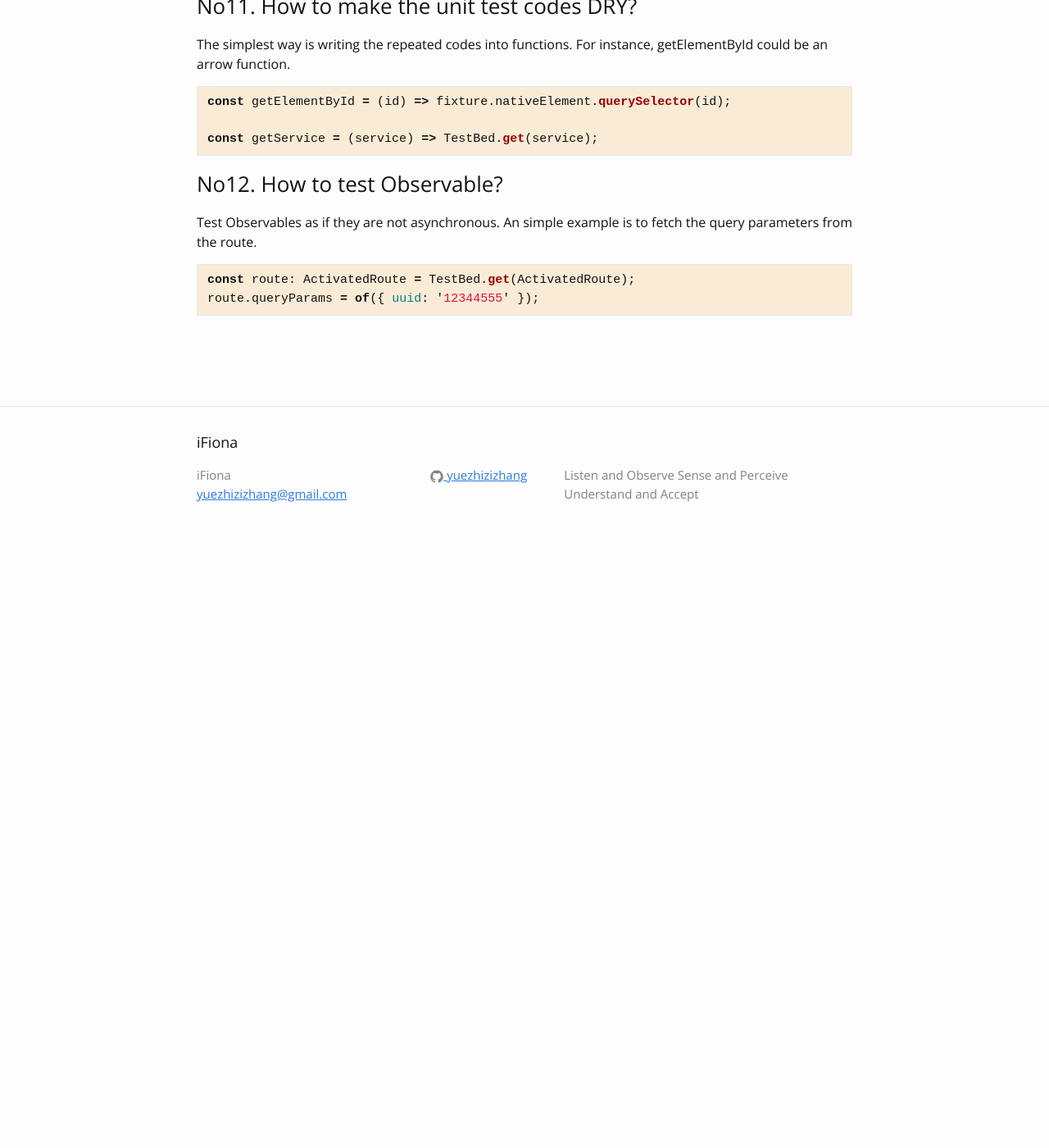
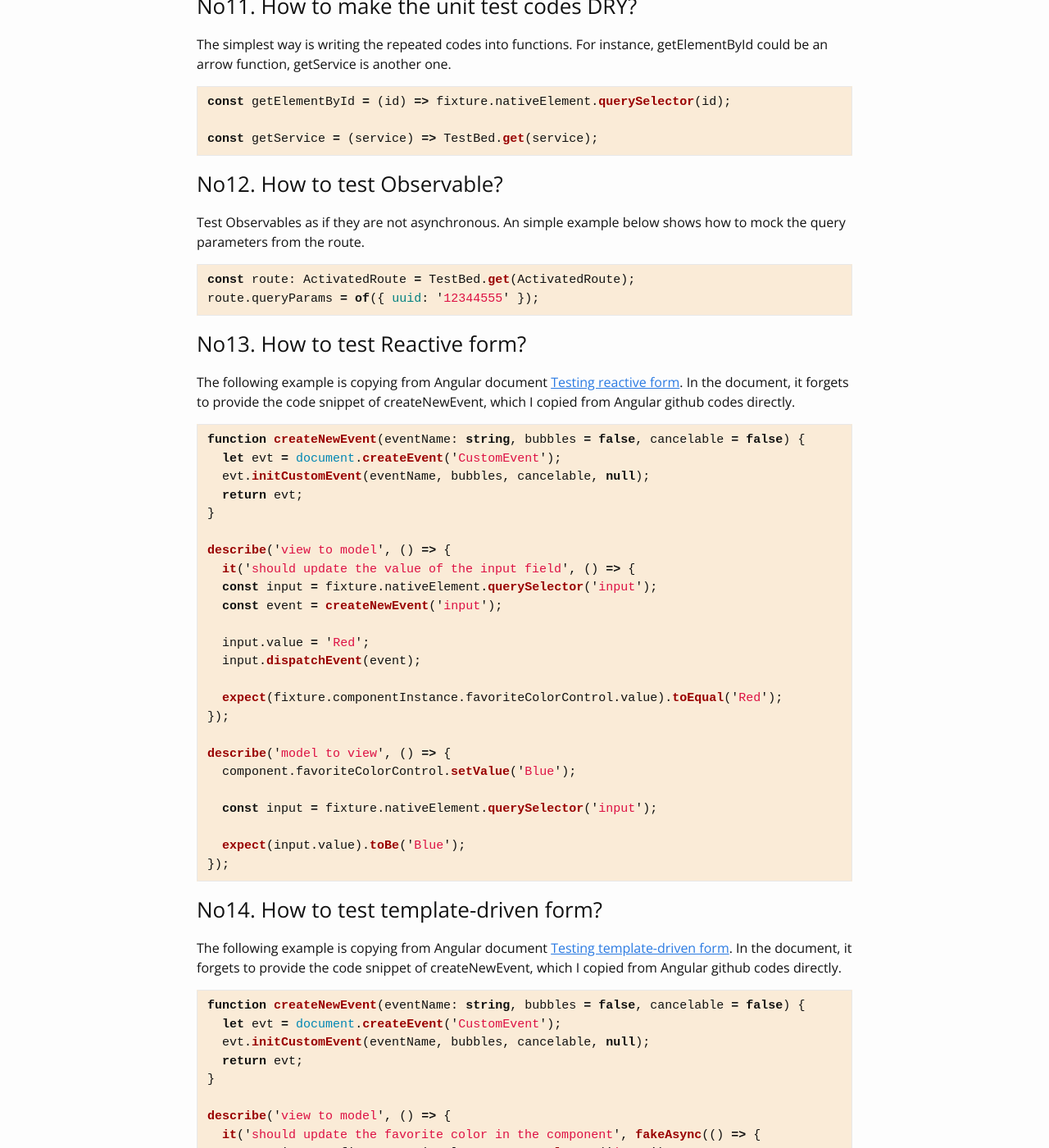
Before and after one commit to yuezhizizhang/yuezhizizhang.github.io, a Jekyll site: the page built from _posts/2019-03-27-angular-unit-tests-tricks.markdown, in a window 1280 px wide and 1400 px high, scrolled down 4932 px. Shown: the whole window at 82% size. Built offline with Jekyll 4.4.1, drawn with Linux system fonts in a browser that asks for light colours; some web fonts are replaced; before the commit the page ends 5605 px from its top, so only the background shows below that; some of the changed text lies outside the part shown.

Commit message:
2020-01-14

````diff
--- a/_posts/2019-03-27-angular-unit-tests-tricks.markdown
+++ b/_posts/2019-03-27-angular-unit-tests-tricks.markdown
@@ -218,7 +218,7 @@ declarations: [
 
 ### No11. How to make the unit test codes DRY?
 
-The simplest way is writing the repeated codes into functions. For instance, getElementById could be an arrow function.
+The simplest way is writing the repeated codes into functions. For instance, getElementById could be an arrow function, getService is another one.
 
 ```typescript
 const getElementById = (id) => fixture.nativeElement.querySelector(id);
@@ -228,9 +228,80 @@ const getService = (service) => TestBed.get(service);
 
 ### No12. How to test Observable?
 
-Test Observables as if they are not asynchronous. An simple example is to fetch the query parameters from the route.
+Test Observables as if they are not asynchronous. An simple example below shows how to mock the query parameters from the route.
 
 ```typescript
 const route: ActivatedRoute = TestBed.get(ActivatedRoute);
 route.queryParams = of({ uuid: '12344555' });
 ```
+
+### No13. How to test Reactive form?
+
+The following example is copying from Angular document [Testing reactive form](https://angular.io/guide/forms-overview#testing-reactive-forms). In the document, it forgets to provide the code snippet of createNewEvent, which I copied from Angular github codes directly.
+
+```typescript
+function createNewEvent(eventName: string, bubbles = false, cancelable = false) {
+  let evt = document.createEvent('CustomEvent');
+  evt.initCustomEvent(eventName, bubbles, cancelable, null);
+  return evt;
+}
+
+describe('view to model', () => {
+  it('should update the value of the input field', () => {
+  const input = fixture.nativeElement.querySelector('input');
+  const event = createNewEvent('input');
+
+  input.value = 'Red';
+  input.dispatchEvent(event);
+
+  expect(fixture.componentInstance.favoriteColorControl.value).toEqual('Red');
+});
+
+describe('model to view', () => {
+  component.favoriteColorControl.setValue('Blue');
+
+  const input = fixture.nativeElement.querySelector('input');
+
+  expect(input.value).toBe('Blue');
+});
+```
+
+### No14. How to test template-driven form?
+
+The following example is copying from Angular document [Testing template-driven form](https://angular.io/guide/forms-overview#testing-template-driven-forms). In the document, it forgets to provide the code snippet of createNewEvent, which I copied from Angular github codes directly.
+
+```typescript
+function createNewEvent(eventName: string, bubbles = false, cancelable = false) {
+  let evt = document.createEvent('CustomEvent');
+  evt.initCustomEvent(eventName, bubbles, cancelable, null);
+  return evt;
+}
+
+describe('view to model', () => {
+  it('should update the favorite color in the component', fakeAsync(() => {
+    const input = fixture.nativeElement.querySelector('input');
+    const event = createNewEvent('input');
+
+    input.value = 'Red';
+    input.dispatchEvent(event);
+
+    fixture.detectChanges();
+
+    expect(component.favoriteColor).toEqual('Red');
+  }));
+});
+
+describe('model to view', () => {
+  it('should update the favorite color on the input field', fakeAsync(() => {
+    component.favoriteColor = 'Blue';
+
+    fixture.detectChanges();
+
+    tick();
+
+    const input = fixture.nativeElement.querySelector('input');
+
+    expect(input.value).toBe('Blue');
+  }));
+});
+```
````
